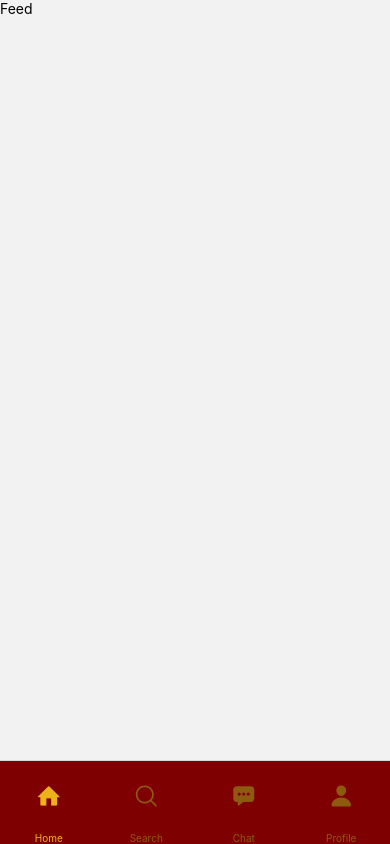
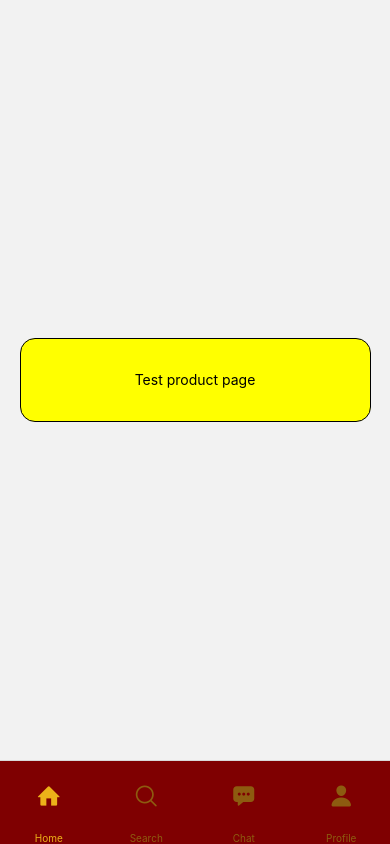
Before and after one commit to AGUPTA375/kandidat-frontend, a React Native app in the folder src/: screen /Home in a window 390 px wide. Built offline with nearby package versions, Linux system fonts and the light colour scheme.

Commit message:
Create header

```diff
--- a/src/App.js
+++ b/src/App.js
@@ -1,5 +1,10 @@
 import { NavigationContainer } from '@react-navigation/native';
 import { createBottomTabNavigator } from '@react-navigation/bottom-tabs';
+import { Dimensions } from 'react-native';
+
+// Window dimensions
+const windowWidth = Dimensions.get('window').width;
+const windowHeight = Dimensions.get('window').height;
 
 // Screens
 import Home from '../src/screens/Home'
@@ -26,7 +31,7 @@ export default function App() {
       screenOptions={{
         tabBarActiveTintColor: '#EDB219',
         tabBarInactiveTintColor: '#8D5B10',
-        tabBarStyle:{backgroundColor:"#7f0001", height: "10%"},
+        tabBarStyle:{backgroundColor:"#7f0001", height: windowHeight*0.1},
         headerShown: false
 
       }}>
--- a/src/components/Product.js
+++ b/src/components/Product.js
@@ -1,9 +1,29 @@
-import { View } from "react-native"
+import { useEffect, useState } from "react"
+import { View, Text } from "react-native"
+import { fetchProduct } from "../data"
+import ProductHeader from "./ProductHeader"
 
 export default function Product() {
-    return (
-        <View>
 
-        </View>
-    )
+    const [product, setProduct] = useState(null)
+
+    useEffect(() => {
+        fetchProduct(1, setProduct)
+    }, [])
+
+    useEffect(() => {
+        product === null ? {} : console.log(product)
+    }, [product])
+
+    if (product === null) {
+        return(
+            <View>
+                <Text>Loading</Text>
+            </View>
+        )
+    } else {
+        return(
+            <ProductHeader title={product.Name} />
+        )
+    }
 }
--- /dev/null
+++ b/src/components/ProductHeader.js
@@ -0,0 +1,58 @@
+import { Dimensions, View, Text, Image, StyleSheet } from "react-native";
+import { useState, useEffect } from "react";
+
+// Window dimensions
+const windowWidth = Dimensions.get('window').width;
+const windowHeight = Dimensions.get('window').height;
+
+export default function ProductHeader(props) {
+    return(
+        <View style={styles.container}>
+
+            <View style={styles.leftright}>
+                <Image source={require("../assets/amargbologoonly.png")} style={styles.img} />
+            </View>
+
+            <View style={styles.mid}>
+                <Text style={styles.title}>{props.title}</Text>
+
+            </View>
+
+            <View style={styles.leftright}>
+
+            </View>
+
+        </View>
+    )
+
+}
+
+const styles = StyleSheet.create({
+    container: {
+        width: windowWidth,
+        height: windowHeight*0.25,
+        backgroundColor:"#7f0001",
+        flexDirection:"row",
+        alignItems:"center"
+    },
+    leftright: {
+        height: windowHeight*0.25,
+        width: windowWidth*0.2,
+        alignItems:"center",
+        justifyContent:"center"
+    },
+    mid: {
+        height: windowHeight*0.25,
+        width: windowWidth*0.6,
+        alignItems:"center",
+        justifyContent:"center"
+    },
+    img: {
+        width: windowWidth*0.15,
+        height: windowHeight*0.1
+    },
+    title: {
+        fontSize: windowHeight*0.05,
+        color: "#EDB219"
+    }
+})
--- a/src/data.js
+++ b/src/data.js
@@ -63,3 +63,15 @@ export function joinCommunity(userid, body) {
         return Promise.all([statusCode, data]);
     })
 }
+
+export function fetchProduct(productID, setProduct) {
+    return fetch(`http://localhost:8080/products/${productID}`).then((response) => {
+        const statusCode = response.status;
+        const data = response.json();
+        return Promise.all([statusCode, data]);
+    }).then((data) => {
+        if (data[0] === 200) {
+            setProduct(data[1])
+        }
+    })
+}
--- a/src/screens/Feed.js
+++ b/src/screens/Feed.js
@@ -1,9 +1,12 @@
-import { View, Text } from "react-native"
+import { View, Text, StyleSheet, TouchableOpacity, Dimensions } from "react-native"
 import { useState, useCallback, useEffect } from "react";
 import * as SplashScreen from 'expo-splash-screen';
 
+// Window dimensions
+const windowWidth = Dimensions.get('window').width;
+const windowHeight = Dimensions.get('window').height;
 
-export default function Feed() {
+export default function Feed(props) {
 
     const [appIsReady, setAppIsReady] = useState(false);
 
@@ -42,8 +45,31 @@ export default function Feed() {
       }
 
     return(
-        <View onLayout={onLayoutRootView}>
-            <Text>Feed</Text>
+        <View onLayout={onLayoutRootView}
+        style={styles.container}>
+            <TouchableOpacity
+            style={styles.test}
+            onPress={() => props.navigation.navigate("Product")}>
+              <Text>Test product page</Text>
+            </TouchableOpacity>
         </View>
     )
 }
+
+const styles = StyleSheet.create({
+  container: {
+    width: windowWidth,
+    height: windowHeight*0.9,
+    justifyContent:"center",
+    alignItems: "center"
+  },
+  test: {
+    width: windowWidth*0.9,
+    height: windowHeight*0.1,
+    justifyContent:"center",
+    alignItems:"center",
+    backgroundColor:"yellow",
+    borderWidth: 1,
+    borderRadius: 15
+  }
+})
```
